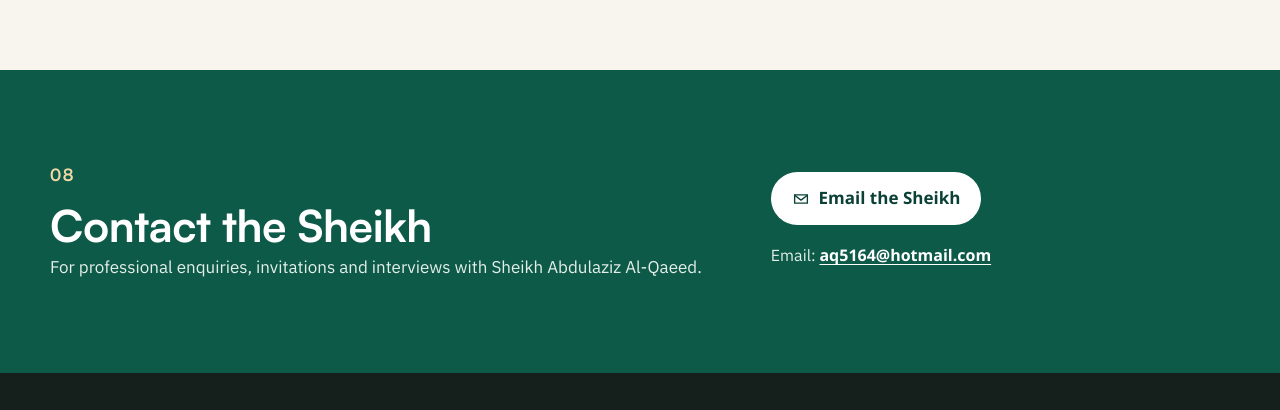
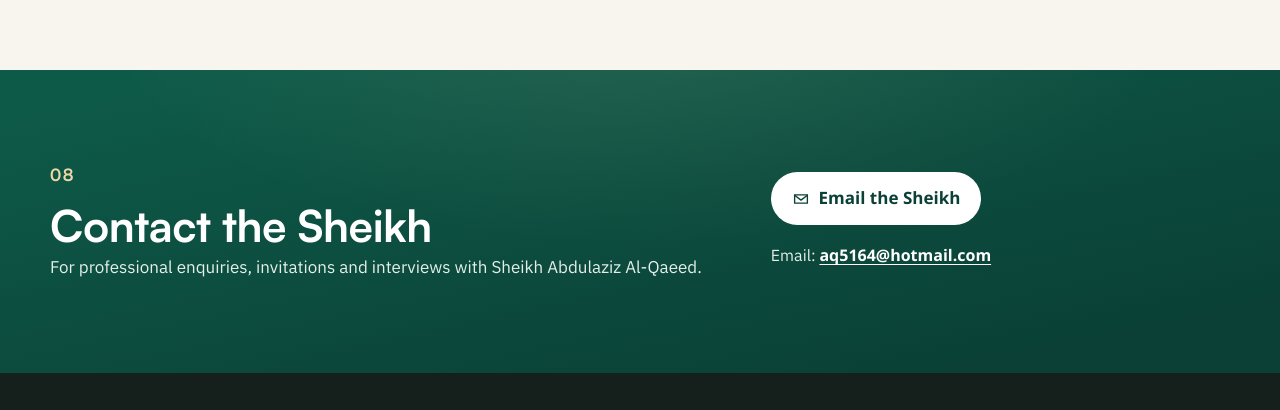
Before and after one commit to sogyaalma/al-qaeed, a plain HTML site: page en/index.html in a window 1280 px wide. Shown: the part 6658-7068 px from the top of the page. Drawn offline with Linux system fonts and the light colour scheme.

Commit message:
style(contact): brand gradient and light-gold focus ring (NDS audit package C)
Closing section gains a soft gold glow into deep green (identity accents only)
and a light-gold focus ring over the dark surface, matching the footer
convention. Text contrast unchanged (white on green). No assets added.

Co-authored-by: arena-agent <297053741+arena-agent@users.noreply.github.com>

```diff
--- a/assets/css/styles.css
+++ b/assets/css/styles.css
@@ -536,7 +536,11 @@ html[dir="rtl"] .ico-flip { transform: scaleX(-1); }
 
 /* Contact */
 .contact {
-  background: var(--green);
+  /* Brand gradient: a soft gold glow at the top fading into deep green —
+     identity accents only, no external assets. */
+  background:
+    radial-gradient(56rem 24rem at 50% -18%, rgb(241 217 166 / 0.10), transparent 60%),
+    linear-gradient(168deg, var(--green) 8%, var(--green-deep) 88%);
   color: #fff;
   padding-block: clamp(3.5rem, 7vw, 6rem);
 }
@@ -553,6 +557,8 @@ html[dir="rtl"] .ico-flip { transform: scaleX(-1); }
 .email-line { font-size: 1rem; }
 .email-line a { color: #fff; font-weight: 600; overflow-wrap: anywhere; }
 .contact .btn-light { min-height: 3rem; }
+/* Light-gold focus ring over the dark surface, same convention as the footer. */
+.contact :is(a, button):focus-visible { outline-color: #f1d9a6; }
 
 /* Footer */
 .site-footer {
```
